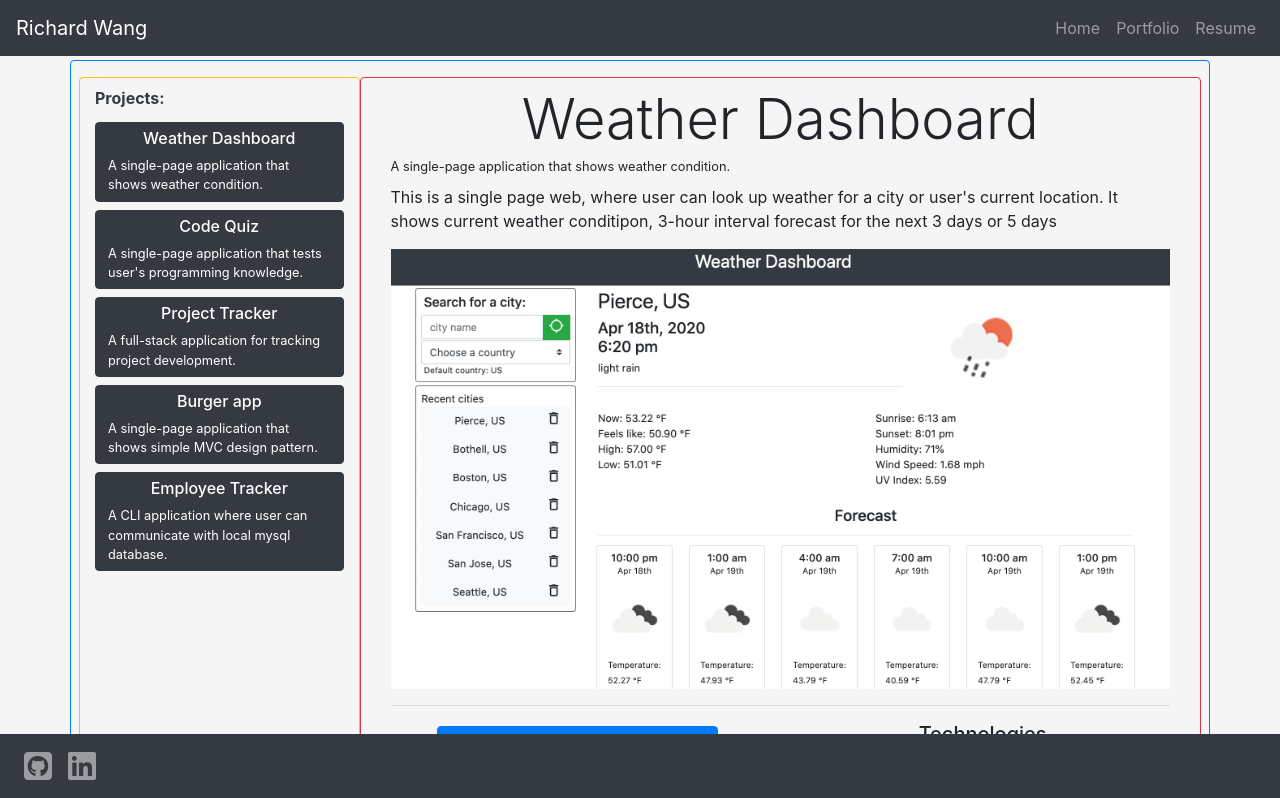
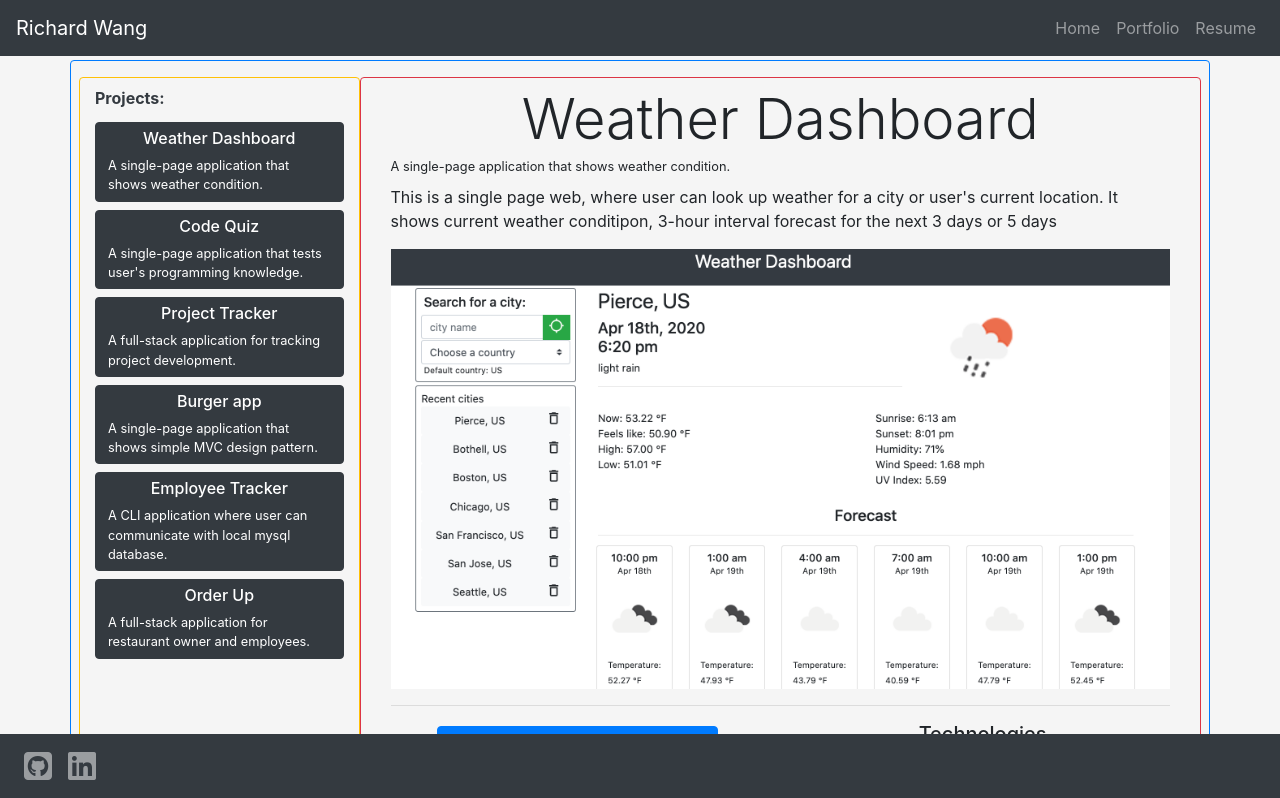
Before and after one commit to phaggio/react-portfolio, a React (Create React App) app: page /#/portfolio in a window 1280 px wide. Shown: the top 798 px of the page. Built offline with nearby package versions, Linux system fonts and the light colour scheme.

Commit message:
link and img

```diff
--- a/src/components/Navbar/index.js
+++ b/src/components/Navbar/index.js
@@ -4,7 +4,8 @@ import { Link } from 'react-router-dom'
 
 const Navbar = () => {
   return (
-    <nav className="navbar navbar-expand-sm  sticky-top navbar-dark bg-dark" role="navigation">
+    <nav className="navbar navbar-expand-sm sticky-top navbar-dark bg-dark" role="navigation">
+
       <Link className="navbar-brand" to="/">Richard Wang</Link>
       <button className="navbar-toggler" type="button" data-toggle="collapse" data-target="#navbarSupportedContent"
         aria-controls="navbarSupportedContent" aria-expanded="false" aria-label="Toggle navigation">
--- a/src/json/projects.json
+++ b/src/json/projects.json
@@ -43,5 +43,14 @@
         "github": "https://github.com/phaggio/employee-tracker",
         "imgURL": "/assets/images/projects/employee-tracker.png",
         "technologies": ["JavaScript", "console.table", "inquirer", "MySQL"]
+    },
+    {
+        "name": "Order Up",
+        "subtitle": "A full-stack application for restaurant owner and employees.",
+        "description": "This is a full-stack application, using the MERN stack (MongoDB, Express.js, React, Node.js). Restaurant owner can add/edit/remove restaurant employees, menu items, and inventories. Employees such as servers and chefs can use the front end UI to take customer orders, pass them to chef for preparation, and check off the orders once they're made.",
+        "link": "https://order-up-jkrtr.herokuapp.com/",
+        "github": "https://github.com/phaggio/order-up",
+        "imgURL": "/assets/images/projects/employee-tracker.png",
+        "technologies": ["JavaScript", "console.table", "inquirer", "MySQL"]
     }
 ]
--- a/src/json/resume.json
+++ b/src/json/resume.json
@@ -1,6 +1,7 @@
 [
   {
     "name": "resume",
-    "link": "https://docs.google.com/gview?url=https://github.com/phaggio/resume/raw/master/Richard%20Wang%20dev%202020.07.09.pdf&embedded=true"
+    "link": "https://docs.google.com/gview?url=https://github.com/phaggio/resume/raw/master/Richard%20Wang%20dev%202020.07.09.pdf&embedded=true",
+    "download": ""
   }
 ]
```
Also changed, not shown: public/assets/images/projects/order-up.png (added).
